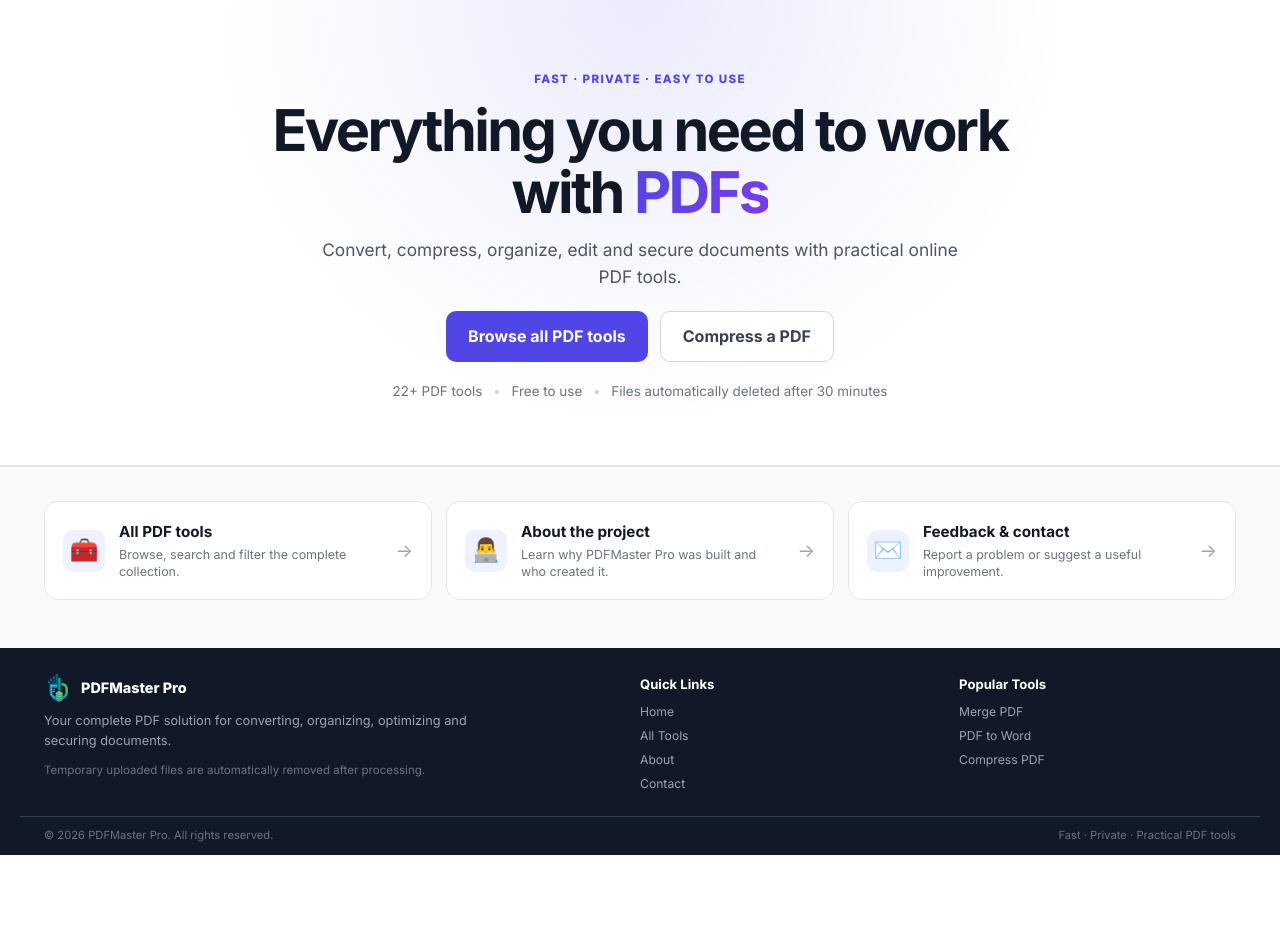
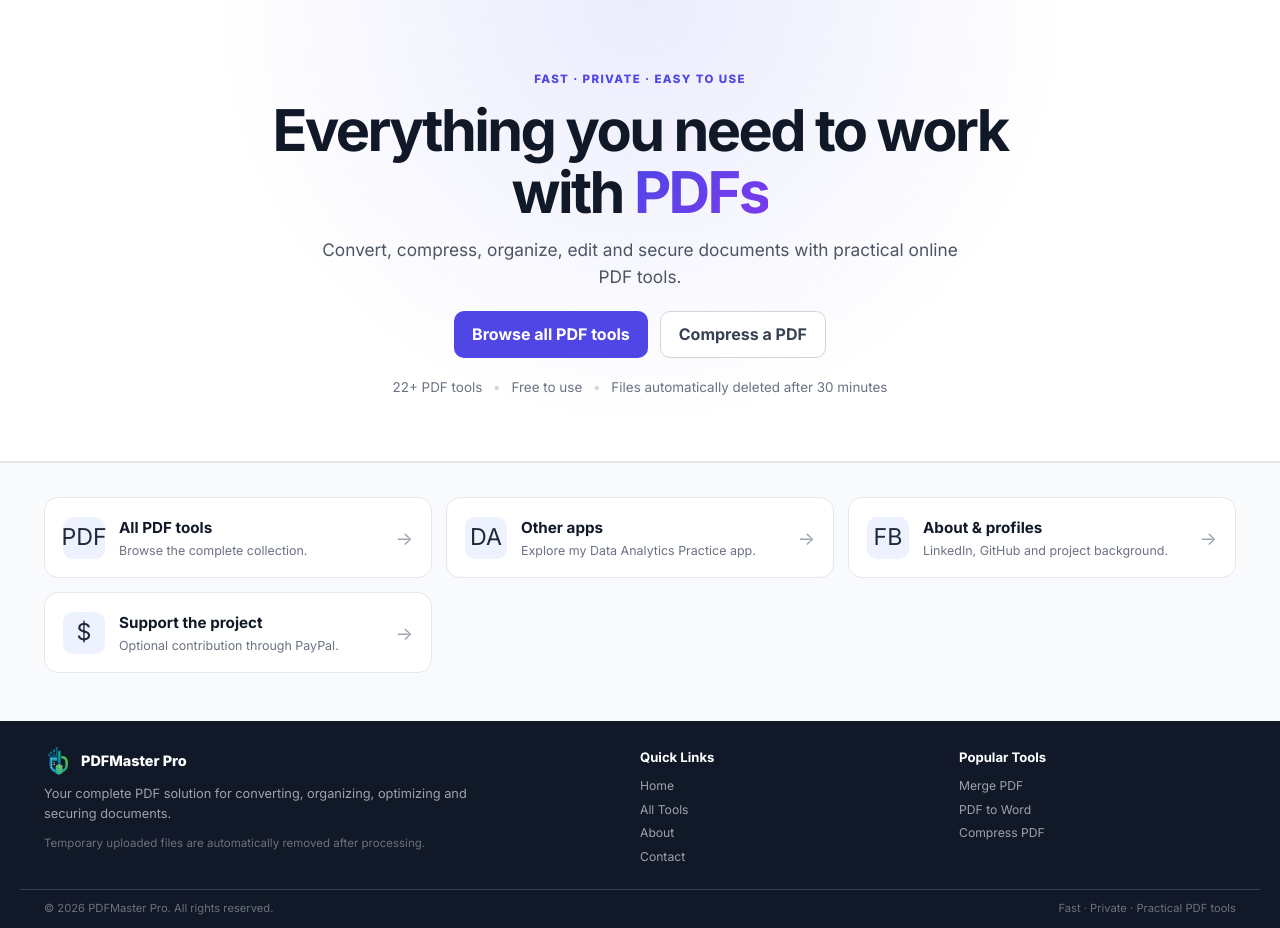
Before and after one commit to ferdousbhuiya/Online_PDF_Converter, a Flask app: page / in a window 1280 px wide. Shown: the part 58-986 px from the top of the page. Before the commit the page ends 913 px from the top, so only its background shows below. Run offline with Flask 3, Linux system fonts and the light colour scheme.

Commit message:
Compact landing page and add project discovery links

```diff
--- a/templates/index.html
+++ b/templates/index.html
@@ -1,33 +1,38 @@
 {% extends "base.html" %}
 {% block content %}
-<section class="home-hero home-hero-focused">
+<section class="home-hero home-hero-focused compact-home-hero">
     <div class="container home-hero-inner">
         <div class="hero-kicker">Fast · Private · Easy to use</div>
         <h1>Everything you need to work with <span class="gradient-text">PDFs</span></h1>
         <p>Convert, compress, organize, edit and secure documents with practical online PDF tools.</p>
         <div class="home-hero-actions">
-            <a href="{{ url_for('tools_page') }}" class="btn btn-primary btn-large">Browse all PDF tools</a>
-            <a href="{{ url_for('tool_page', tool_id='compress') }}" class="btn btn-secondary btn-large">Compress a PDF</a>
+            <a href="{{ url_for('tools_page') }}" class="btn btn-primary">Browse all PDF tools</a>
+            <a href="{{ url_for('tool_page', tool_id='compress') }}" class="btn btn-secondary">Compress a PDF</a>
         </div>
         <div class="trust-line">22+ PDF tools <span>•</span> Free to use <span>•</span> Files automatically deleted after 30 minutes</div>
     </div>
 </section>
 
-<section class="landing-preview-section">
-    <div class="container landing-preview-grid">
+<section class="landing-preview-section compact-preview-section">
+    <div class="container landing-preview-grid compact-preview-grid">
         <a href="{{ url_for('tools_page') }}" class="landing-preview-card">
-            <span class="preview-icon">🧰</span>
-            <div><strong>All PDF tools</strong><p>Browse, search and filter the complete collection.</p></div>
+            <span class="preview-icon text-icon" aria-hidden="true">PDF</span>
+            <div><strong>All PDF tools</strong><p>Browse the complete collection.</p></div>
+            <span class="preview-arrow">→</span>
+        </a>
+        <a href="https://ferdousbhuiya.github.io/Website_for_dataAnalytics_practice/" target="_blank" rel="noopener noreferrer" class="landing-preview-card">
+            <span class="preview-icon text-icon" aria-hidden="true">DA</span>
+            <div><strong>Other apps</strong><p>Explore my Data Analytics Practice app.</p></div>
             <span class="preview-arrow">→</span>
         </a>
         <a href="{{ url_for('about_page') }}" class="landing-preview-card">
-            <span class="preview-icon">👨‍💻</span>
-            <div><strong>About the project</strong><p>Learn why PDFMaster Pro was built and who created it.</p></div>
+            <span class="preview-icon text-icon" aria-hidden="true">FB</span>
+            <div><strong>About & profiles</strong><p>LinkedIn, GitHub and project background.</p></div>
             <span class="preview-arrow">→</span>
         </a>
-        <a href="{{ url_for('contact_page') }}" class="landing-preview-card">
-            <span class="preview-icon">✉️</span>
-            <div><strong>Feedback & contact</strong><p>Report a problem or suggest a useful improvement.</p></div>
+        <a href="{{ url_for('about_page') }}#support" class="landing-preview-card">
+            <span class="preview-icon text-icon" aria-hidden="true">$</span>
+            <div><strong>Support the project</strong><p>Optional contribution through PayPal.</p></div>
             <span class="preview-arrow">→</span>
         </a>
     </div>
```
